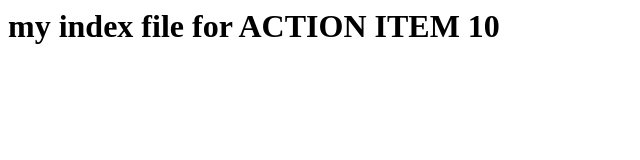
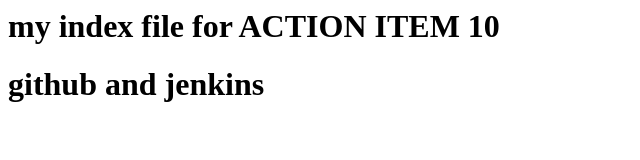
Before and after one commit to yesmrcarter/Git-Hub-HTML-Host, a plain HTML site: page index.html in a window 1280 px wide. Shown: the whole page, without its empty margins (0-640 px from the left). Drawn offline with Linux system fonts and the light colour scheme.

Commit message:
Update index.html

```diff
--- a/index.html
+++ b/index.html
@@ -1,5 +1,6 @@
 <html>
 	<body>
 		<h1> my index file for ACTION ITEM 10</h1>
+		<h1> github and jenkins</h1>
 	</body>
 </html>
```
